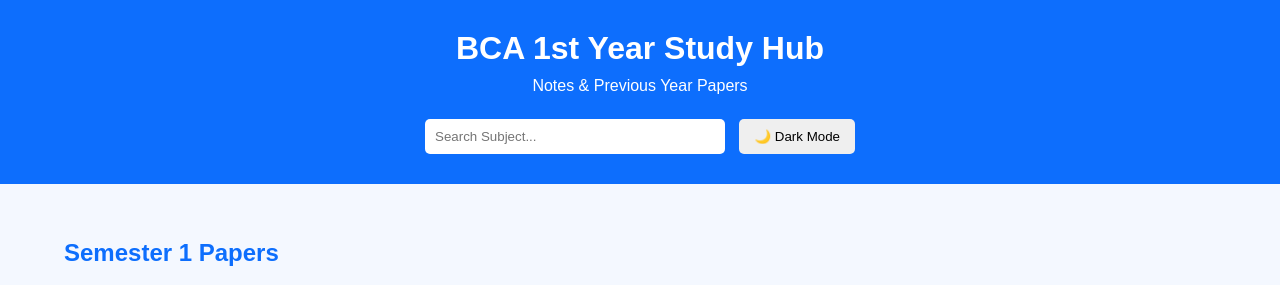
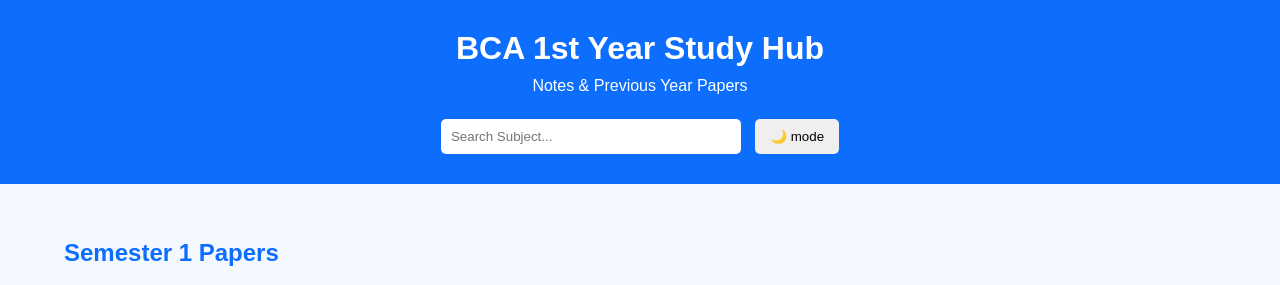
Before and after one commit to rj886751-design/student-hub, a plain HTML site: page index.html in a window 1280 px wide. Shown: the top 285 px of the page. Drawn offline with Linux system fonts and the light colour scheme.

Commit message:
new update

```diff
--- a/index.html
+++ b/index.html
@@ -14,7 +14,7 @@
 
     <input type="text" id="search" placeholder="Search Subject...">
 
-    <button id="darkBtn">🌙 Dark Mode</button>
+    <button id="darkBtn">🌙 mode</button>
 </header>
 
 <section class="container">
```
